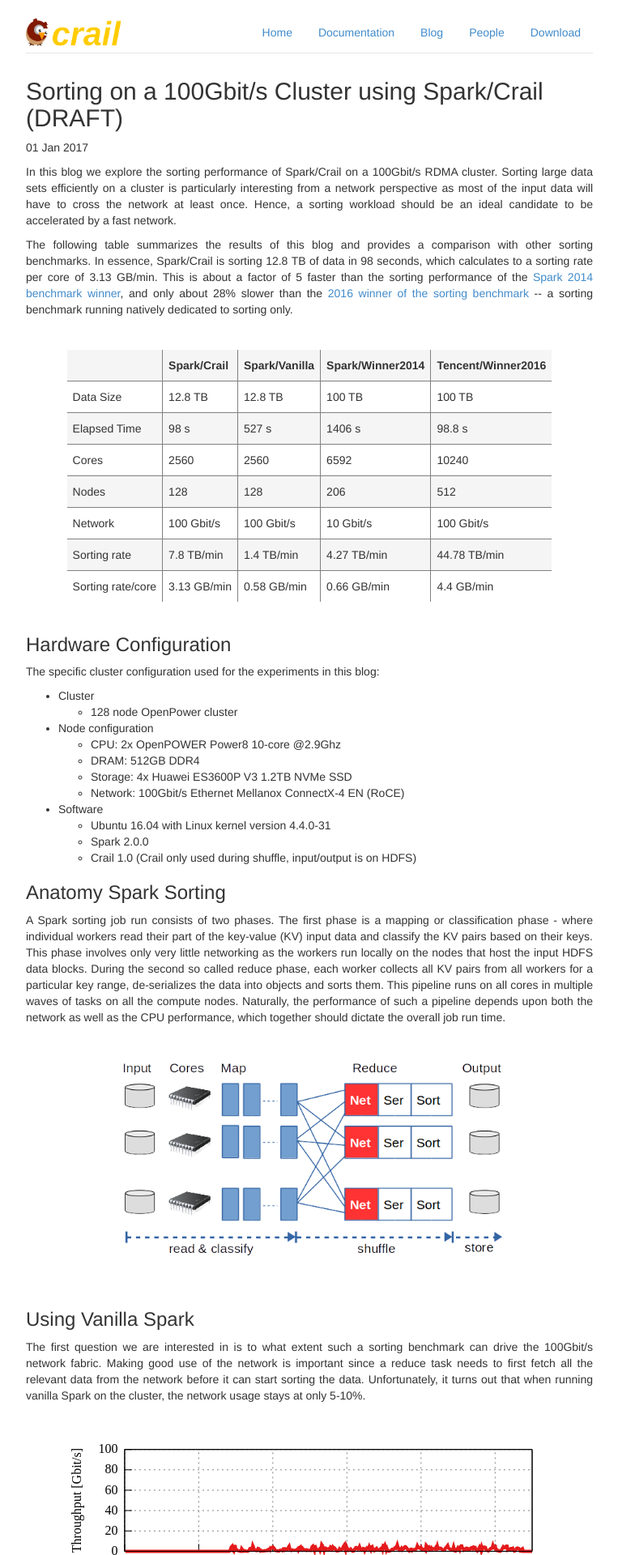
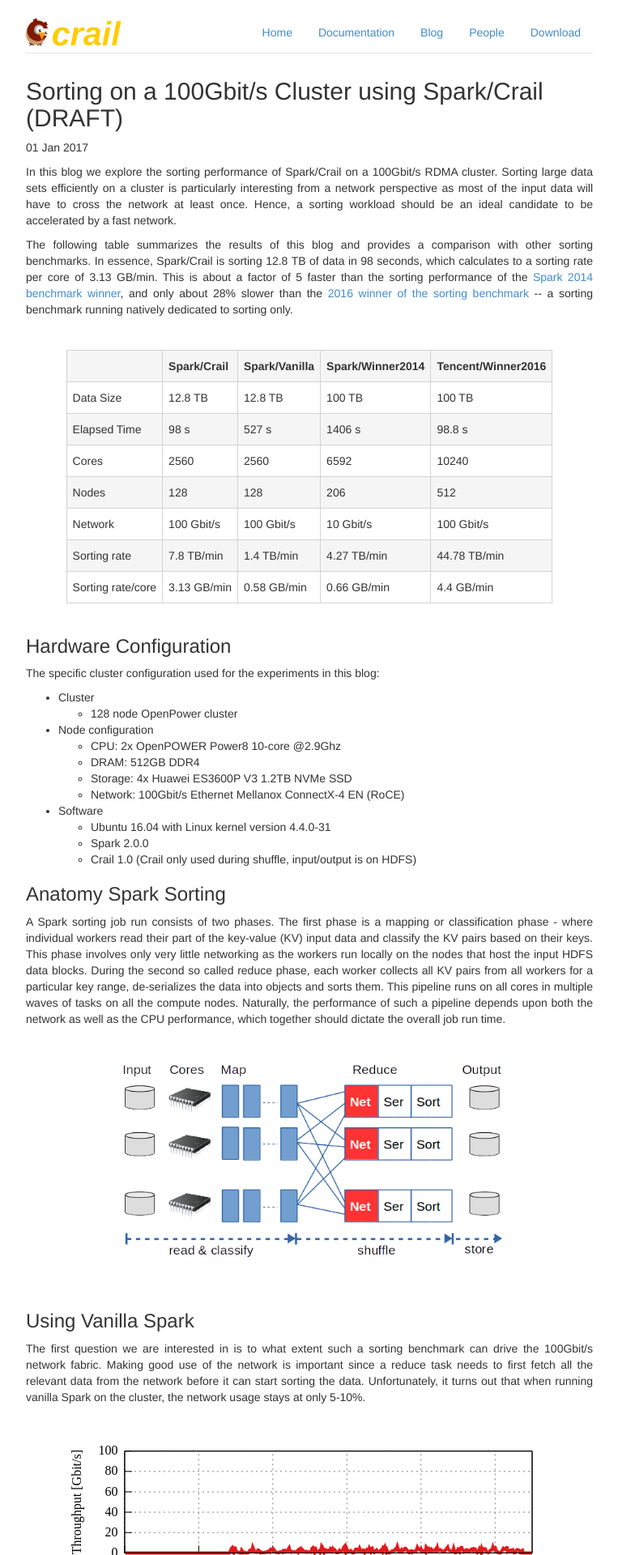
Before and after one commit to apache/incubator-crail-website, a Jekyll site: the page built from _posts/blog/2017-01-1-sorting.md, in a window 1280 px wide. Shown: the top 1920 px of the page at 81% size, without its empty margins (258-1021 px from the left). Built offline with Jekyll 4.4.1, drawn with Linux system fonts in a browser that asks for light colours; comment, search, counter and statistics services are not loaded.

Commit message:
Added table borders back and changed the color to light grey

```diff
--- a/css/group.css
+++ b/css/group.css
@@ -184,26 +184,28 @@
 }
 
 table tr:first-child th {
-  border-top: 0;
+  border-top: 1;
 }
 
 table tr:last-child td {
-  border-bottom: 0;
+  border-bottom: 1;
 }
 
 table tr td:first-child, table tr th:first-child {
-  border-left: 0;
+  border-left: 1;
 }
 
 table tr td:last-child, table tr th:last-child {
-  border-right: 0;
+  border-right: 1;
 }
 table, th {
     background-color: #F5F5F5;
+    border-color: lightgrey;
 }
 
 th, td {
     border: 0.75px solid grey;
     padding: 7px;
     line-height: 24px;
+    border-color: lightgrey;
 }
```
